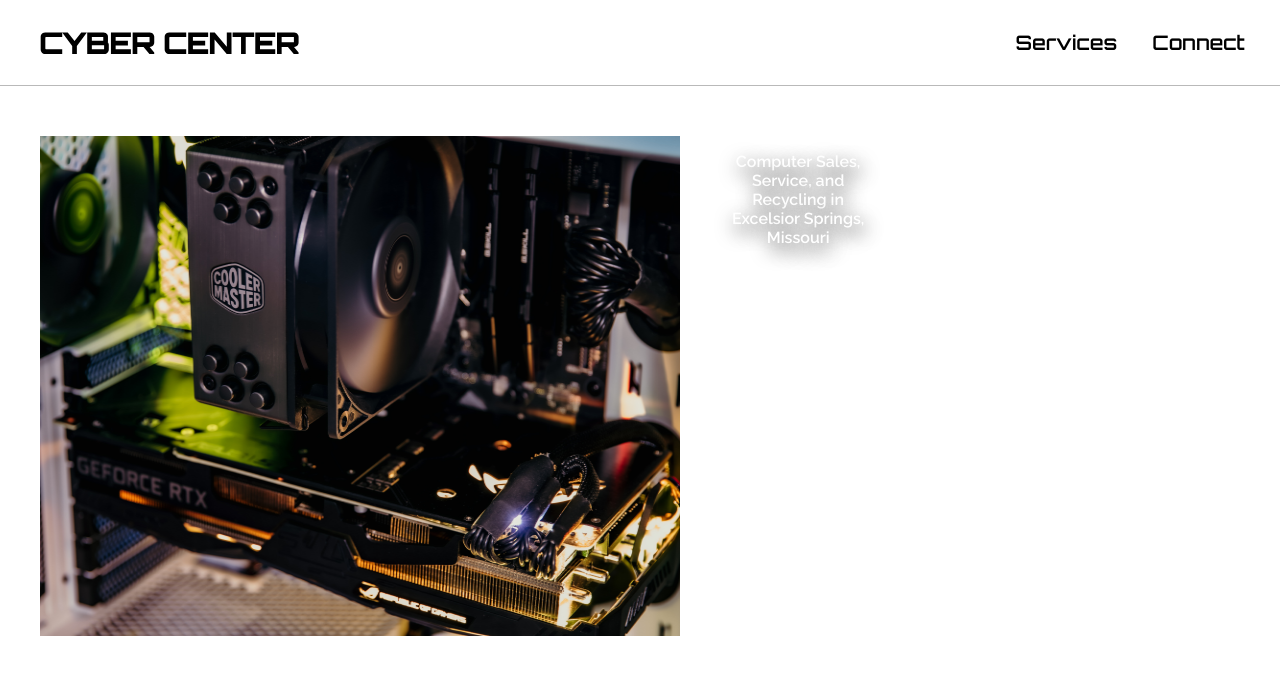
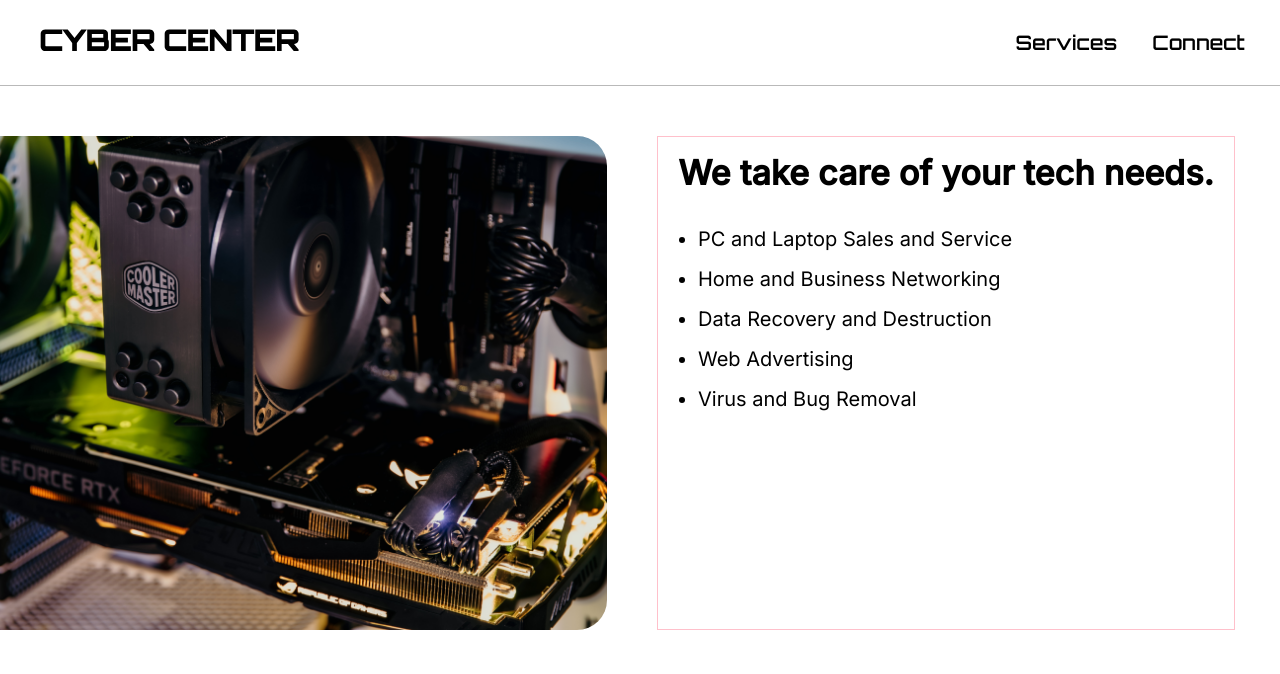
Before and after one commit to MonicaKornis/CyberCenter, a React (Create React App) app: page / in a window 1280 px wide. Shown: the top 674 px of the page. Built offline with nearby package versions, Linux system fonts and the light colour scheme.

Commit message:
added styling on home page

```diff
--- a/public/index.html
+++ b/public/index.html
@@ -13,7 +13,9 @@
     <link rel="preconnect" href="https://fonts.gstatic.com" crossorigin>
     <link rel="preconnect" href="https://fonts.googleapis.com">
 <link rel="preconnect" href="https://fonts.gstatic.com" crossorigin>
-<link href="https://fonts.googleapis.com/css2?family=Montserrat:wght@300;600&family=Orbitron:wght@400;500;600&family=Raleway:wght@500;600&display=swap" rel="stylesheet">
+<link href="https://fonts.googleapis.com/css2?family=Inter:wght@100;200;300;400;500&family=Montserrat:wght@300;600&family=Orbitron:wght@400;500;600&family=Raleway:wght@500;600&display=swap" rel="stylesheet">
+
+
     <!--
       manifest.json provides metadata used when your web app is installed on a
       user's mobile device or desktop. See https://developers.google.com/web/fundamentals/web-app-manifest/
--- a/src/Home.js
+++ b/src/Home.js
@@ -12,19 +12,22 @@
 import styled from 'styled-components';
 
 const BannerImage = styled.img`
-  width: 50%;
+  width: 659px;
+  margin-left: -52px;
+  border-radius: 30px;
+  flex-basis: 45%;
   @media screen and (max-width: 600px) {
-    width: 170%;
+    // width: 170%;
   }
 `;
 
 const BannerText = styled.p`
-  color: white;
-  font-family: 'Raleway';
-  font-size: 16px;
+  color: black;
+  font-family: 'Inter';
+  font-size: 34px;
+  margin-top: 15px;
   font-weight: 600;
-  text-shadow: rgb(0 0 0) 3px 7px 20px;
-  width: 30%;
+  // width: 30%;
   @media screen and (max-width: 600px) {
     font-size: 36px;
   }
@@ -33,14 +36,17 @@
 const BannerContainer = styled.div`
   position: relative;
   margin-top: 50px;
-  height: 500px;
   overflow: hidden;
   display: flex;
-  justify-content: space-evenly;
+  // justify-content: space-evenly;
+  flex-direction: row;
+  flex-wrap: wrap;
 `;
 
 const BannerContent = styled.div`
-
+  flex-basis: 45%;
+  border: 1px solid pink;
+  margin-left: 50px;
 `;
 
 const BannerButton = styled.button`
@@ -90,6 +96,22 @@
   font-weight: 600;
 `;
 
+const ServicesList = styled.ul`
+  width: 340px;
+  display: flex;
+  flex-direction: column;
+  justify-content: flex-start;
+  align-items: flex-start;
+`;
+
+const ServicesListItem = styled.li`
+  font-size: 20px;
+  font-family: 'Inter';
+  margin-bottom: 16px;
+`;
+
+
+
 const BlueOverlay = styled.div`
   background: rgb(11 3 229 / 30%);
   height: 185px;
@@ -133,8 +155,15 @@
      <BannerImage src={mainSrc} alt="computer-repair-image" />
       <BannerContent>
         <BannerText>
-        Computer Sales, Service, and Recycling in Excelsior Springs, Missouri
+        We take care of your tech needs.
         </BannerText>
+        <ServicesList>
+          <ServicesListItem>PC and Laptop Sales and Service</ServicesListItem>
+          <ServicesListItem>Home and Business Networking</ServicesListItem>
+          <ServicesListItem>Data Recovery and Destruction</ServicesListItem>
+          <ServicesListItem>Web Advertising</ServicesListItem>
+          <ServicesListItem>Virus and Bug Removal</ServicesListItem>
+        </ServicesList>
         </BannerContent>
       </BannerContainer>
       <ServicesGrid>
--- a/src/Navbar.js
+++ b/src/Navbar.js
@@ -38,7 +38,9 @@
   return (
     <NavBarContainer>
       <NavItemList>
+        <NavItem to='/'>
         <StyledLogo/>
+        </NavItem>
         <div>
         <NavItem to='/services'>Services</NavItem>
         <NavItem to='/connect'>Connect</NavItem>
```
